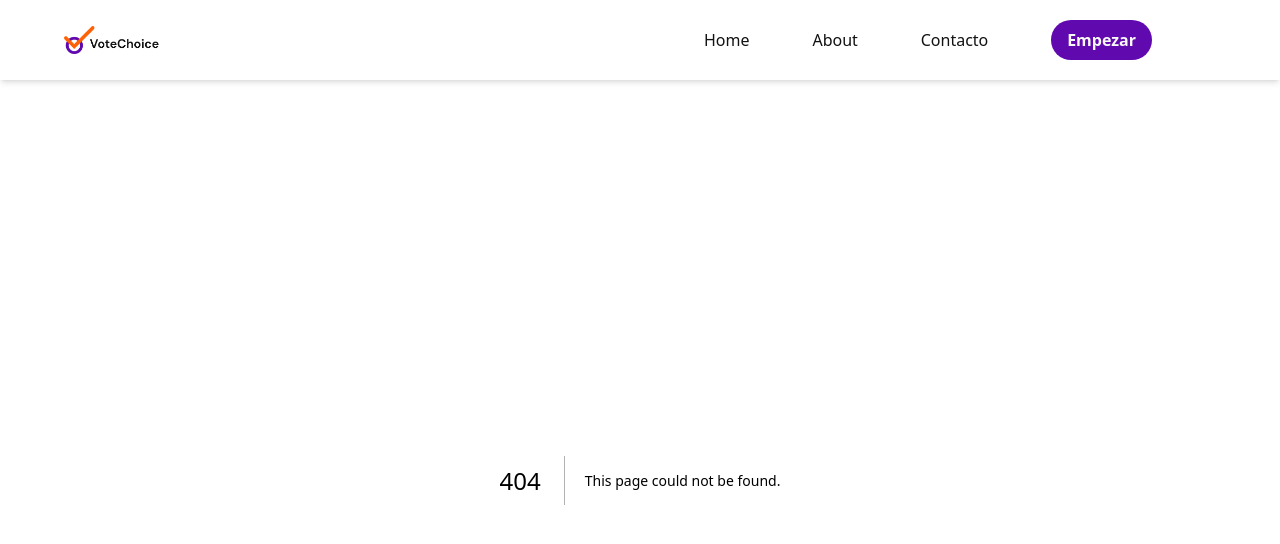
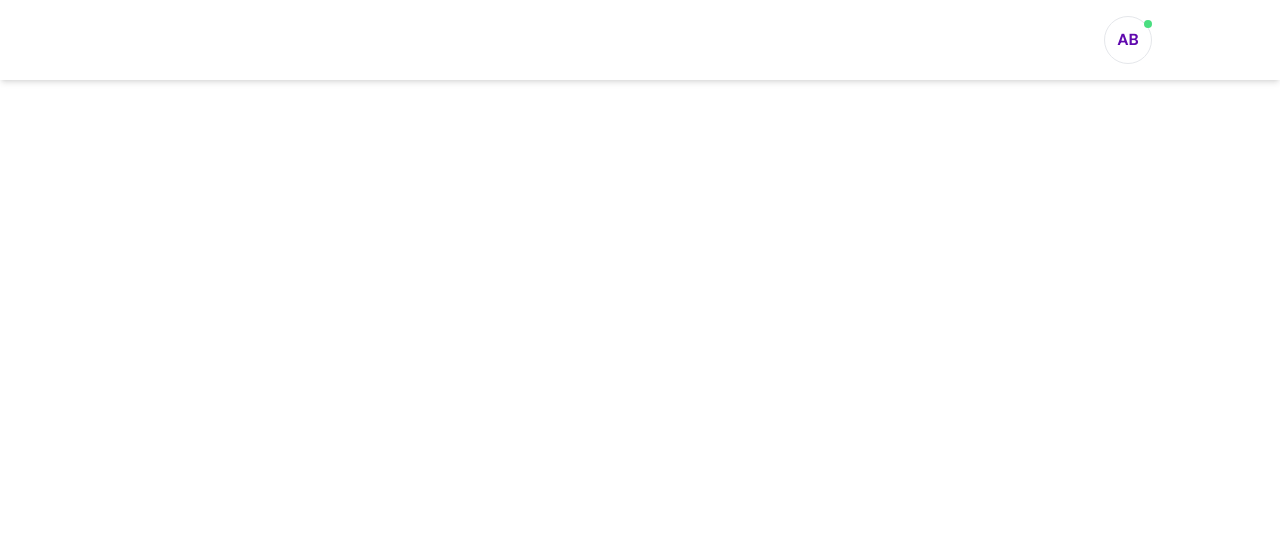
Before and after one commit to No-Country/c13-43-ft-react, a Next.js app: page /panel in a window 1280 px wide. Before the commit this address had no page. Shown: the top 544 px of the page. Built offline with nearby package versions, Linux system fonts and the light colour scheme; a web font is replaced by a local one.

Commit message:
[Feat]: Navbar dinámica según la ruta

```diff
--- a/src/app/layout.js
+++ b/src/app/layout.js
@@ -1,16 +1,13 @@
 import Navbar from "@/components/Navbar"
 import '@/styles/globals.css'
 
-export const metadata = {
-  title: 'Next.js',
-  description: 'Generated by Next.js',
-}
 
 export default function RootLayout({ children }) {
+
   return (
     <html lang="en">
       <body>
-        <Navbar/>
+        <Navbar />
         { children }
       </body>
     </html>
--- /dev/null
+++ b/src/app/panel/page.jsx
@@ -0,0 +1,9 @@
+import React from 'react'
+
+const page = () => {
+    return (
+        null
+    )
+}
+
+export default page
--- a/src/components/Navbar.jsx
+++ b/src/components/Navbar.jsx
@@ -1,7 +1,14 @@
+"use client"
+
 import React from 'react'
 import Image from 'next/image'
+import { usePathname } from 'next/navigation'
 
 const Navbar = () => {
+
+    const path = usePathname()
+
+    if (path !== '/panel') {
         return (
             <nav className="flex justify-between px-16 items-center bg-white shadow-md h-20">
                 <ul className="flex w-2/4">
@@ -21,6 +28,21 @@ const Navbar = () => {
                 </ul>
             </nav>
         )
+    } else {
+        return (
+            <nav className="flex justify-end px-16 shadow-md h-20">
+                <ul className="flex justify-end px-16 w-2/4 items-center relative">
+                    <li className="absolute top-4 right-12 block md:hidden cursor-pointer">
+                        <Image src="/menuIcon.svg" alt="MenuIcon" width={30} height={30} />
+                    </li>
+                    <li className="right-12 cursor-pointer w-12 h-12 rounded-full border flex justify-center items-center">
+                        <p className="text-primaryPurple font-semibold font-dmsans">AB</p>
+                    </li>
+                    <div className="statusCircle w-2 h-2 rounded-full hidden md:block bg-green-400 absolute top-5 right-16"></div>
+                </ul>
+            </nav>
+        )
+    }
 }
 
 export default Navbar
```
Lines whose indentation alone changed are shown as unchanged.
